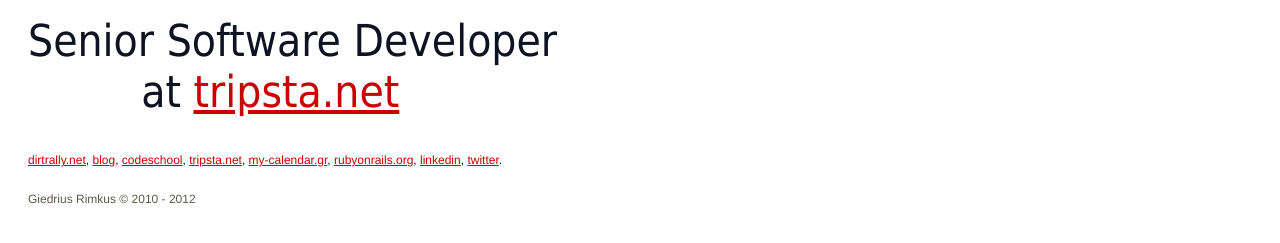
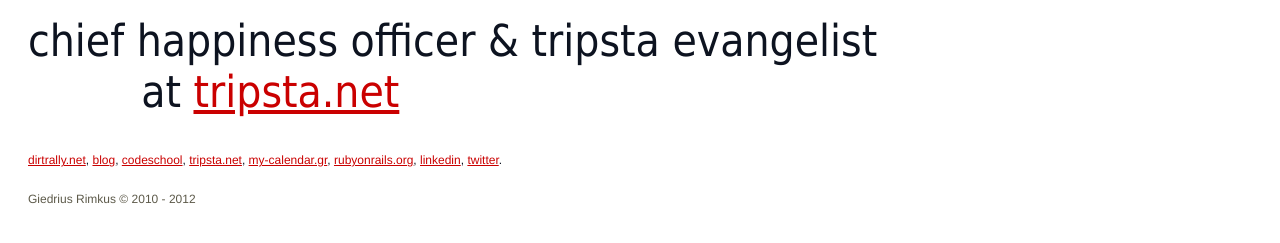
Before and after one commit to giedriusr/giedriusr.github.io, a plain HTML site: page index.html in a window 1280 px wide. Shown: the part 125-368 px from the top of the page. Drawn offline with Linux system fonts and the light colour scheme.

Commit message:
changing the job description

```diff
--- a/index.html
+++ b/index.html
@@ -30,7 +30,7 @@
 		<h1>Giedrius Rimkus</h1>
 		<div>
 			<h2>
-				<span>Senior Software Developer</span><br />
+				<span>chief happiness officer & tripsta evangelist</span><br />
 				<span id="currently">&nbsp;&nbsp;&nbsp;&nbsp;&nbsp;&nbsp;&nbsp;&nbsp; <span class="brown">at</span> <a target="_blank" href="http://www.tripsta.net">tripsta.net</a></span>
 			</h2>
 		</div>
```
